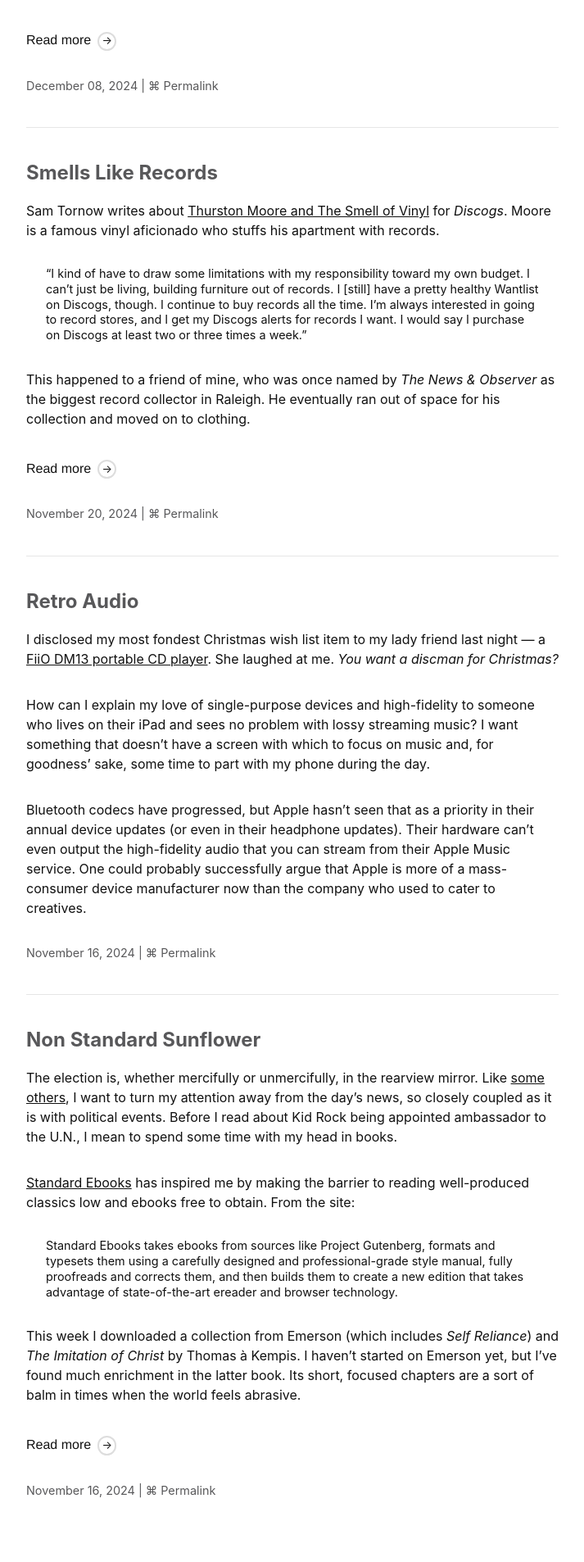
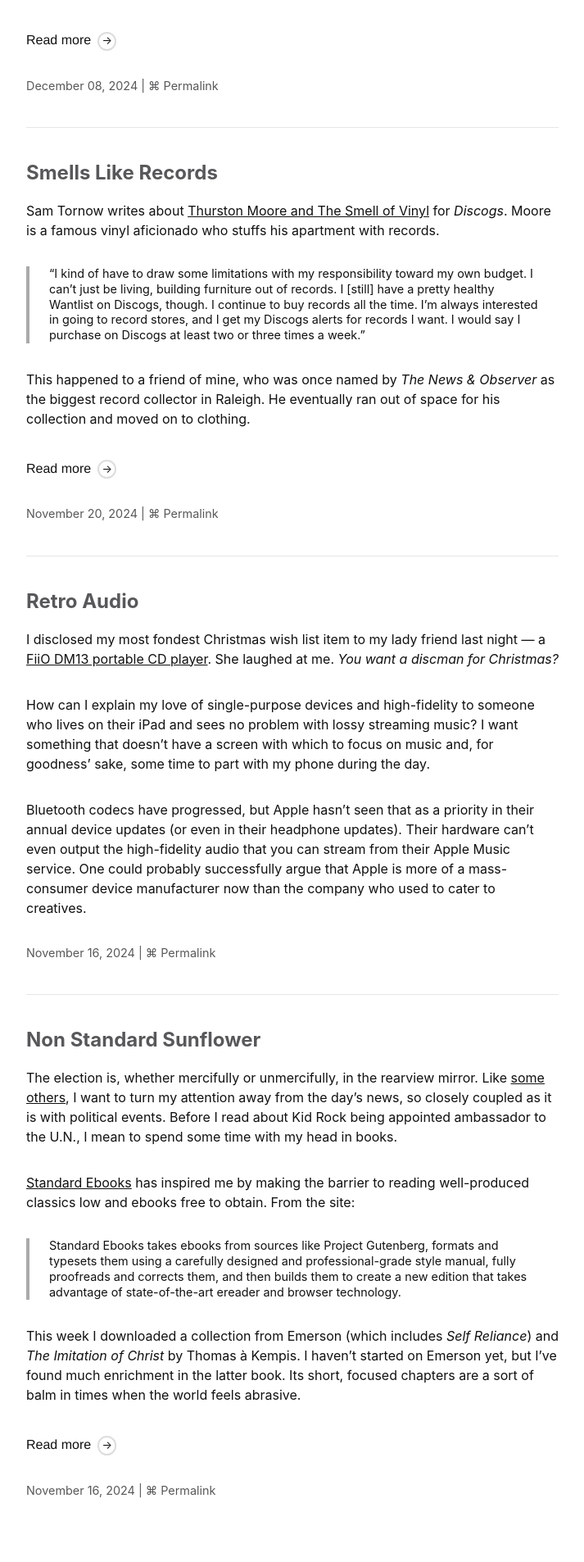
Before and after one commit to frostedechoes/canneddragons, a Jekyll site: the page built from index.md, in a window 1280 px wide. Shown: the part 2503-4409 px from the top of the page at 82% size, without its empty margins (283-996 px from the left). Built offline with Jekyll 4.4.1, drawn with Linux system fonts in a browser that asks for light colours; nearby versions of some CDN libraries.

Commit message:
added border to blockquote

```diff
--- a/css/main.scss
+++ b/css/main.scss
@@ -269,6 +269,7 @@ li + li, ul li ul, ul li ul li {
 blockquote {
   margin: var(--line-height) 0;
   padding: 0 1.5em;
+  border-left: 4px solid #aaa;
   p {
     font-size: var(--quote-font-size);
     hanging-punctuation: first;
```
